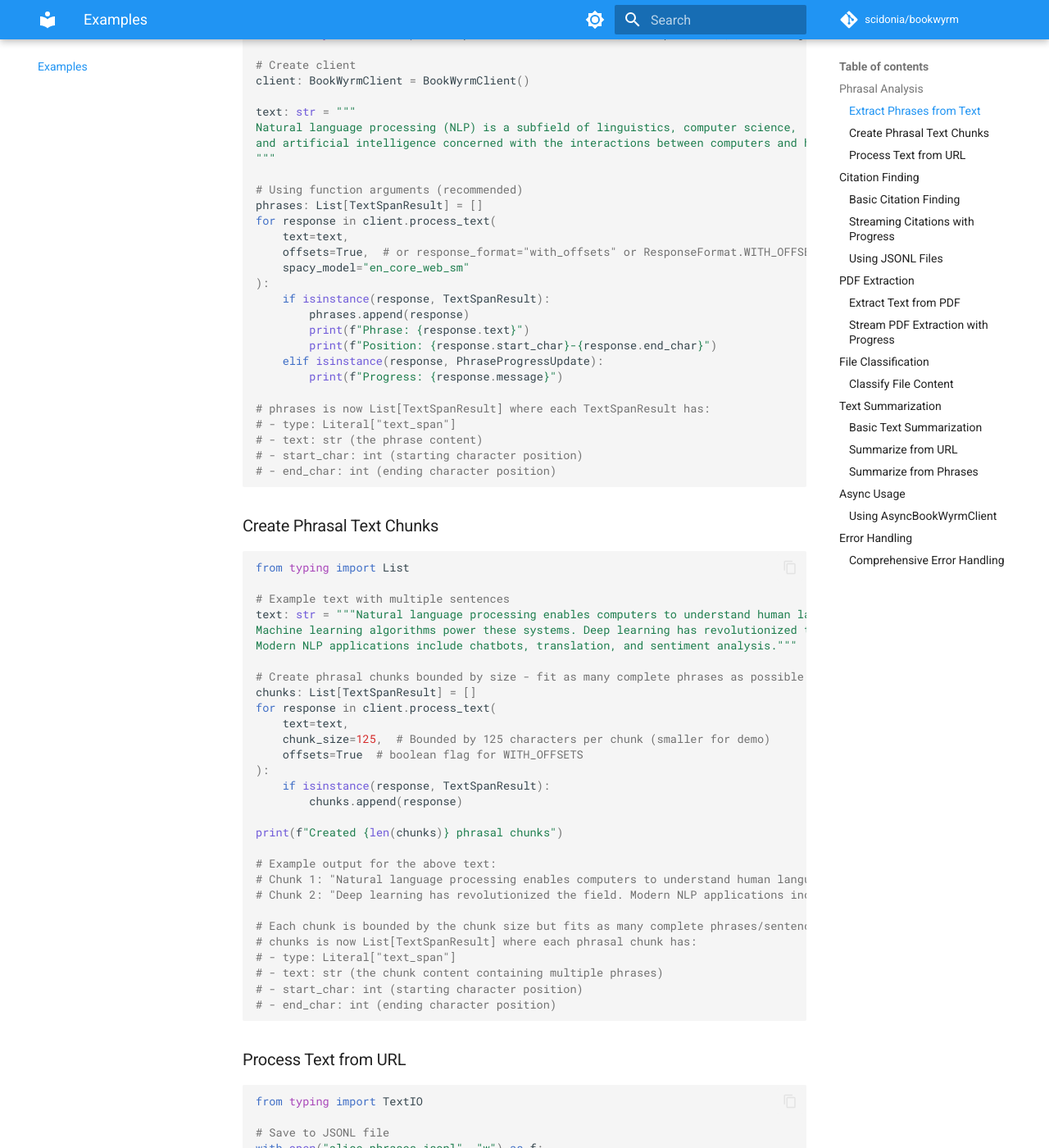
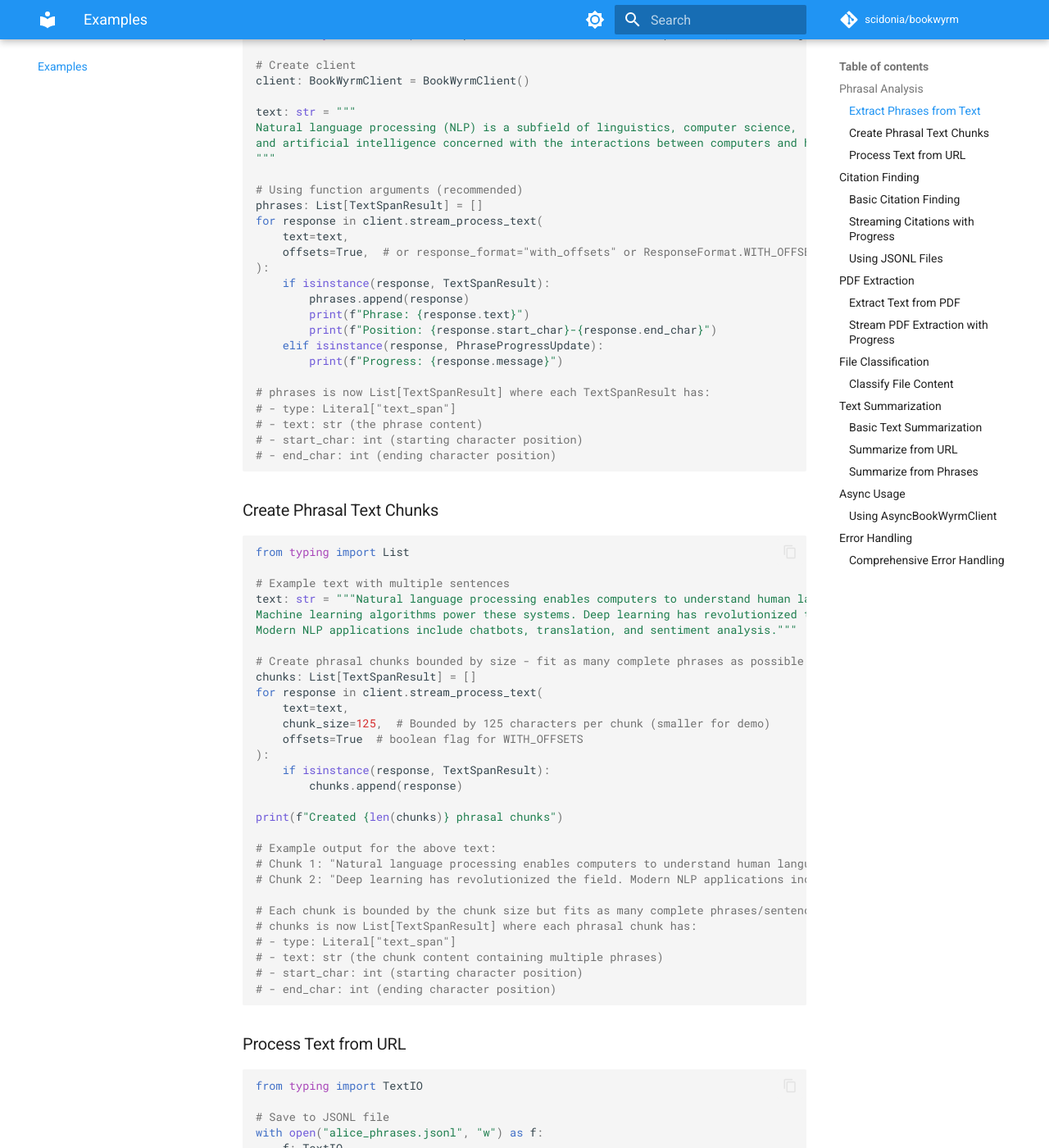
Before and after one commit to scidonia/bookwyrm-client, an MkDocs documentation site: the page built from docs/examples.md, in a window 1280 px wide and 1400 px high, scrolled down 407 px. Shown: the whole window at 82% size. Built offline with MkDocs 1.6.1 and Material for MkDocs 9.7.7, drawn with Linux system fonts in a browser that asks for light colours; comment, search, counter and statistics services are not loaded; some of the changed text lies outside the part shown.

Commit message:
docs: update examples to use stream_process_text and remove spacy_model
Co-authored-by: aider (anthropic/claude-sonnet-4-20250514) <aider@aider.chat>

```diff
--- a/docs/examples.md
+++ b/docs/examples.md
@@ -21,10 +21,9 @@ and artificial intelligence concerned with the interactions between computers an
 
 # Using function arguments (recommended)
 phrases: List[TextSpanResult] = []
-for response in client.process_text(
+for response in client.stream_process_text(
     text=text,
     offsets=True,  # or response_format="with_offsets" or ResponseFormat.WITH_OFFSETS
-    spacy_model="en_core_web_sm"
 ):
     if isinstance(response, TextSpanResult):
         phrases.append(response)
@@ -53,7 +52,7 @@ Modern NLP applications include chatbots, translation, and sentiment analysis.""
 
 # Create phrasal chunks bounded by size - fit as many complete phrases as possible
 chunks: List[TextSpanResult] = []
-for response in client.process_text(
+for response in client.stream_process_text(
     text=text,
     chunk_size=125,  # Bounded by 125 characters per chunk (smaller for demo)
     offsets=True  # boolean flag for WITH_OFFSETS
@@ -83,7 +82,7 @@ from typing import TextIO
 # Save to JSONL file
 with open("alice_phrases.jsonl", "w") as f:
     f: TextIO
-    for response in client.process_text(
+    for response in client.stream_process_text(
         text_url="https://www.gutenberg.org/files/11/11-0.txt",  # Alice in Wonderland
         chunk_size=2000,
         text_only=True  # boolean flag for TEXT_ONLY
```
